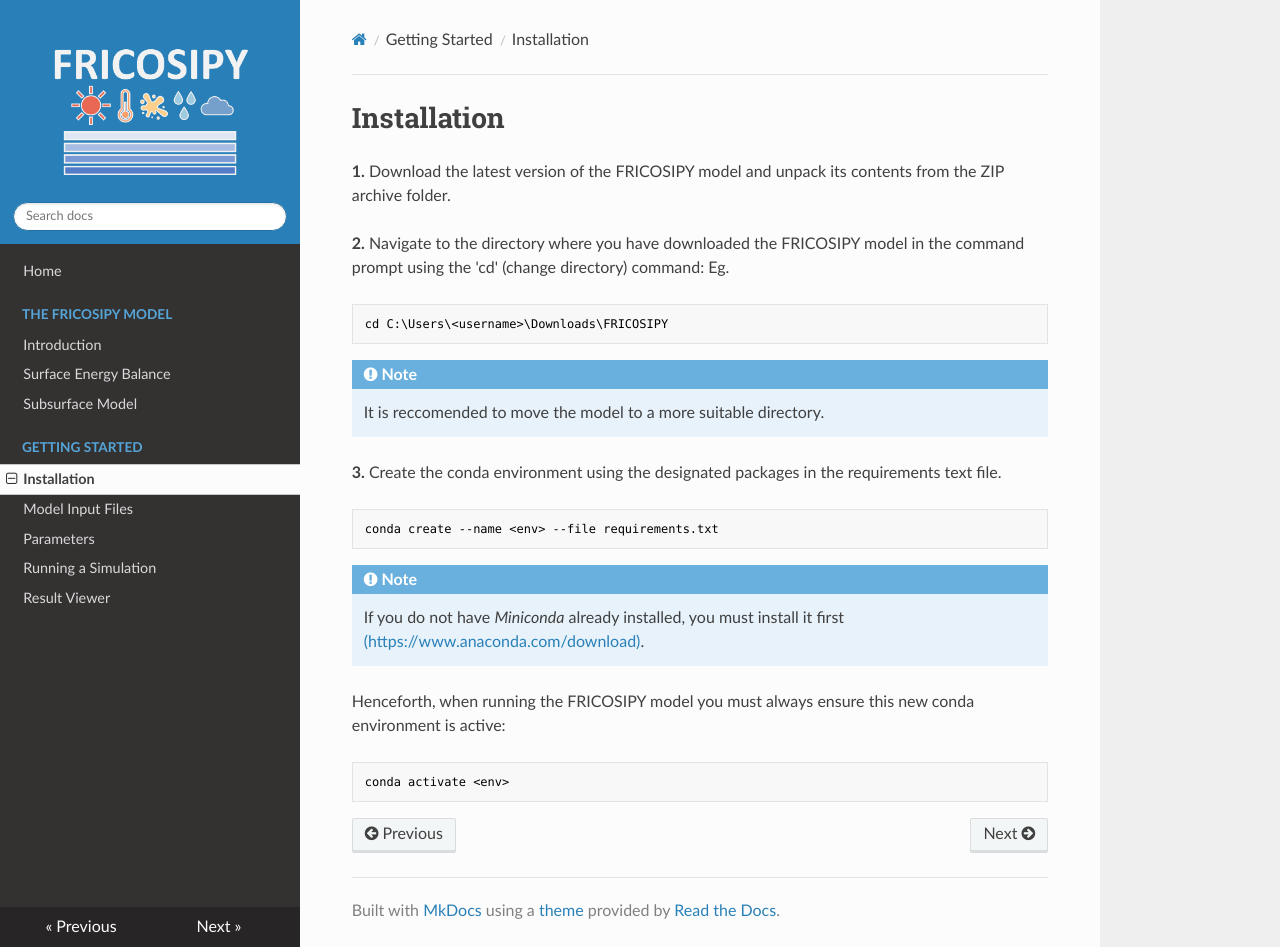
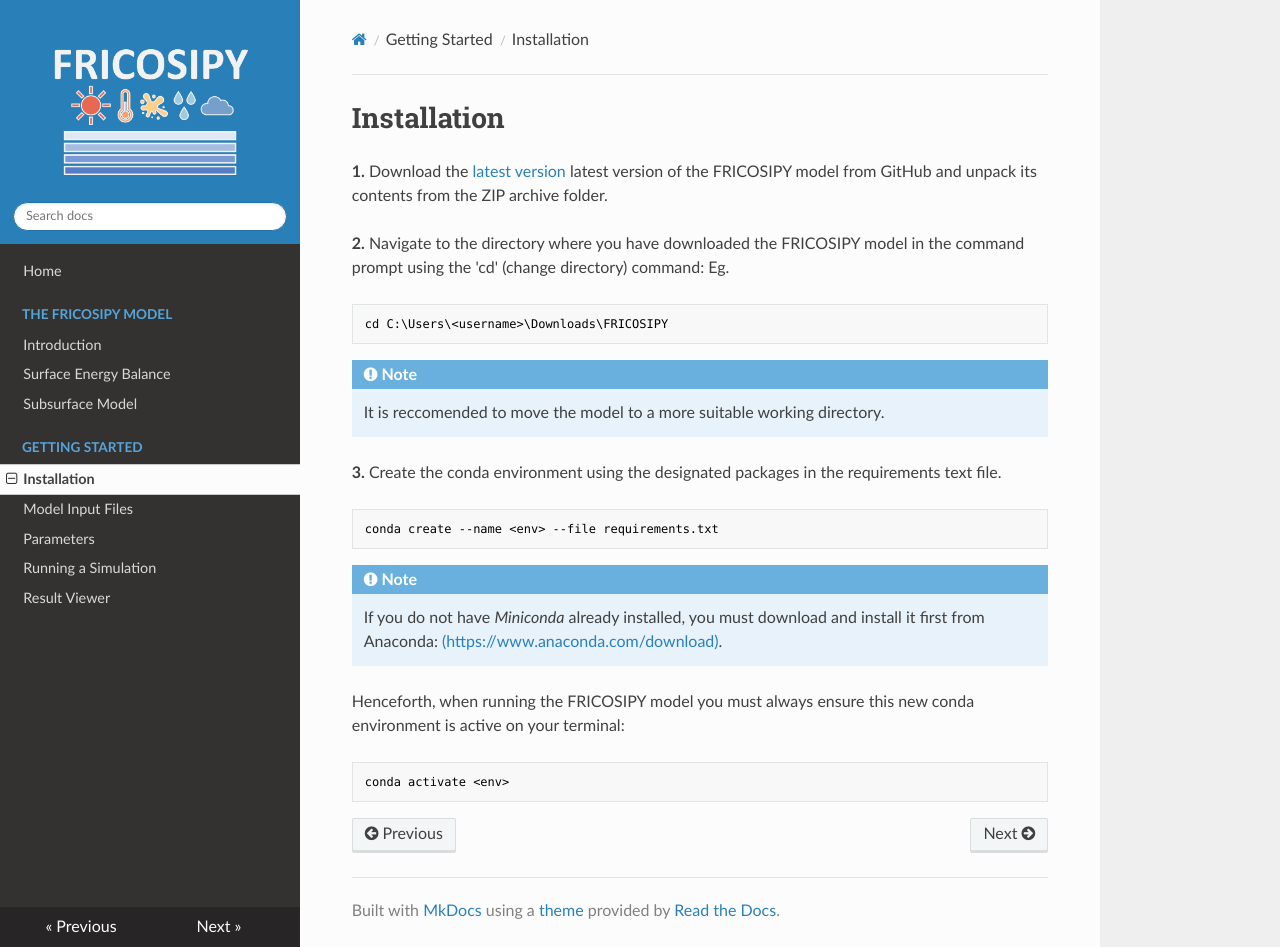
Before and after one commit to MarcusGastaldello/FRICOSIPY, an MkDocs documentation site: the page built from docs/installation.md, in a window 1280 px wide and 947 px high. Built offline with MkDocs 1.6.1, drawn with Linux system fonts in a browser that asks for light colours; nearby versions of some CDN libraries.

Commit message:
Update installation.md

````diff
--- a/docs/installation.md
+++ b/docs/installation.md
@@ -1,6 +1,6 @@
 # Installation
 
-**1.**    Download the latest version of the FRICOSIPY model and unpack its contents from the ZIP archive folder.
+**1.**    Download the [latest version](https://github.com/MarcusGastaldello/FRICOSIPY) latest version of the FRICOSIPY model from GitHub and unpack its contents from the ZIP archive folder.
 
 **2.**    Navigate to the directory where you have downloaded the FRICOSIPY model in the command prompt using the 'cd' (change directory) command: Eg.
 
@@ -10,7 +10,7 @@
 
 !!! note
 
-    It is reccomended to move the model to a more suitable directory.
+    It is reccomended to move the model to a more suitable working directory.
 
 **3.**    Create the conda environment using the designated packages in the requirements text file.
 
@@ -20,9 +20,9 @@
 
 !!! note
 
-     If you do not have *Miniconda* already installed, you must install it first [(https://www.anaconda.com/download)](https://www.anaconda.com/download).
+     If you do not have *Miniconda* already installed, you must download and install it first from Anaconda: [(https://www.anaconda.com/download)](https://www.anaconda.com/download).
 
-Henceforth, when running the FRICOSIPY model you must always ensure this new conda environment is active:
+Henceforth, when running the FRICOSIPY model you must always ensure this new conda environment is active on your terminal:
 
 ```python
 conda activate <env>
````
